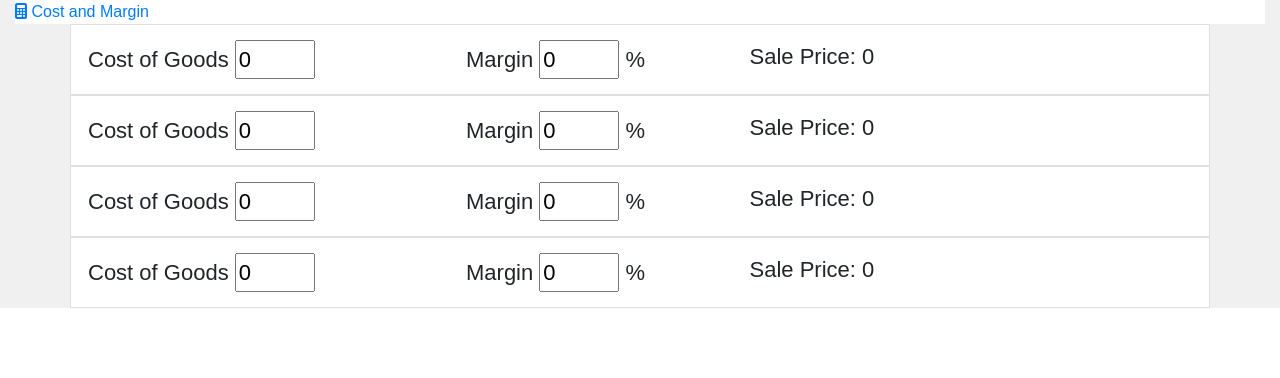
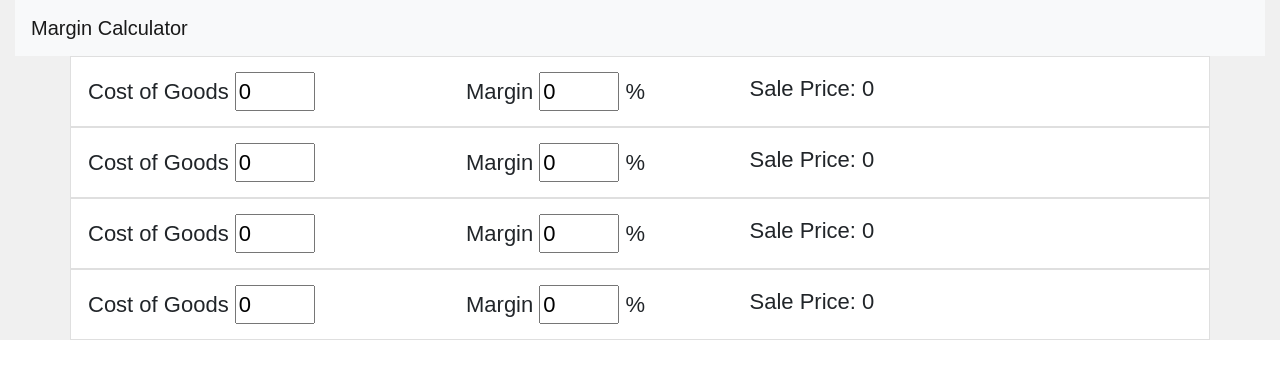
Before and after one commit to alex-lip/CompoundInterestCalculator, a Vue app in the folder CapstoneTemplate/vue/: page / in a window 1280 px wide. Shown: the top 378 px of the page. Built offline with nearby package versions, Linux system fonts and the light colour scheme.

Commit message:
Navbar styling

```diff
--- a/CapstoneTemplate/vue/src/App.vue
+++ b/CapstoneTemplate/vue/src/App.vue
@@ -3,14 +3,14 @@
      See https://getbootstrap.com/docs/4.5/getting-started/introduction/ for reference on bootstrap -->
 <template>
   <div id="app" class="container-fluid"> <!-- If you start to get random styling you don't like, remove container from this div -->
-    <div id="nav">
-      <router-link class="nav-item" v-bind:to="{ name: 'home' }">
-        <i class="fas fa-calculator"></i> <!-- This is a font awesome icon -->
-        Cost and Margin
+    <nav class="navbar navbar-light bg-light justify-content-between">
+      <router-link class="navbar-brand" v-bind:to="{ name: 'home' }">
+        Margin Calculator
       </router-link>
+      </nav>
+      <router-view />
 
-    </div>
-    <router-view />
+
   </div>
 </template>
 
@@ -36,4 +36,8 @@ export default {
   background-color: white;
 }
 
+.navbar-brand {
+  color: black;
+}
+
 </style>
```
